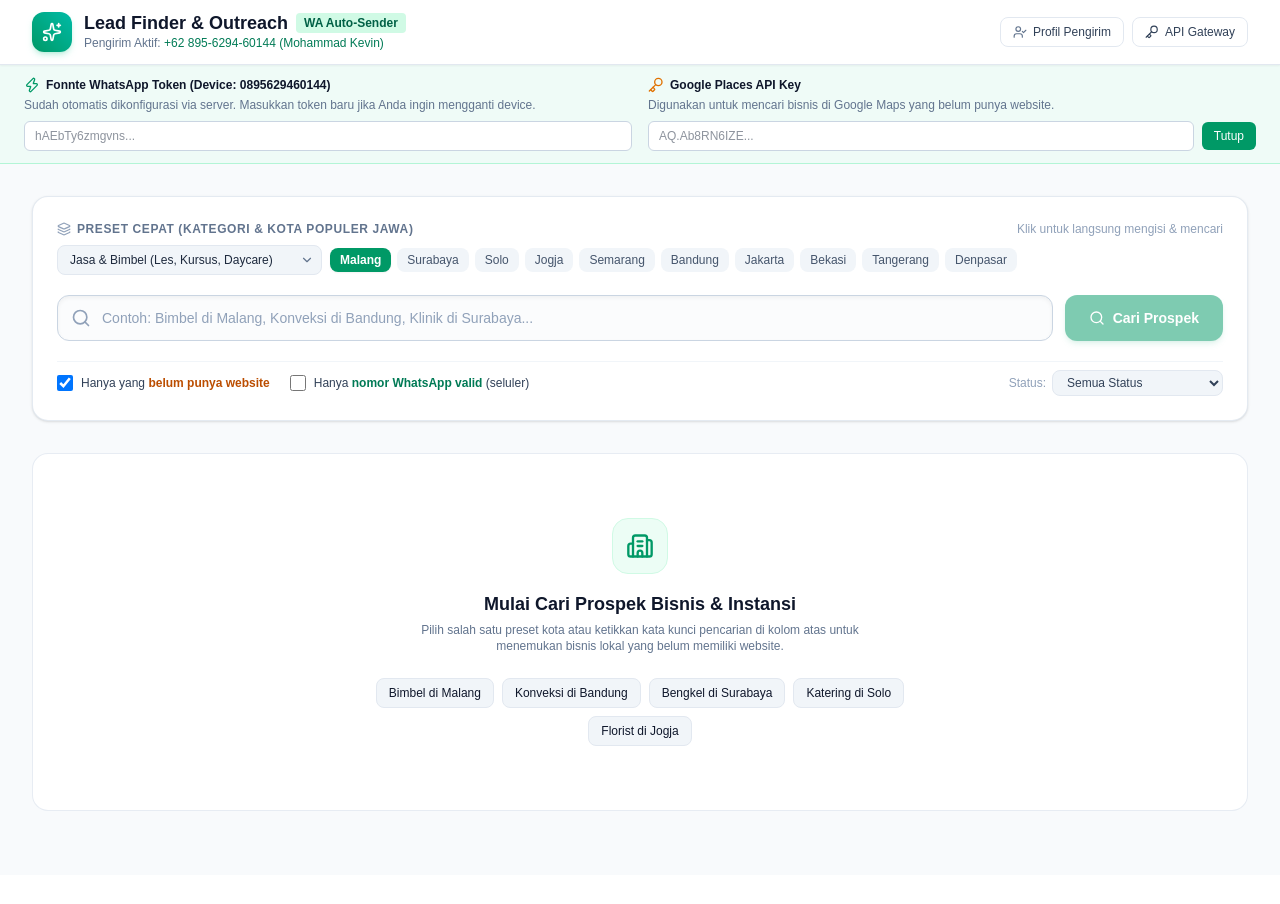
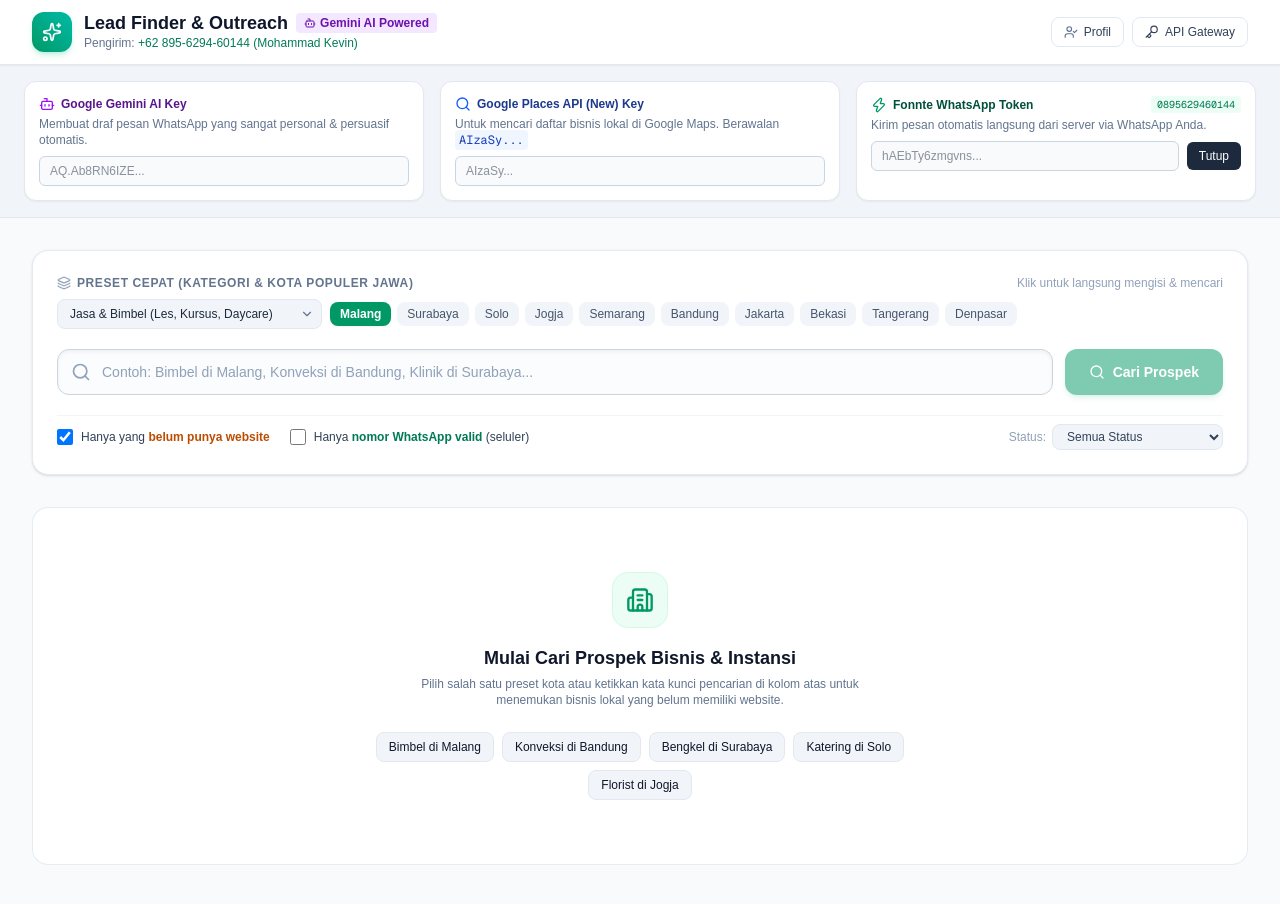
Before and after one commit to MohammadKevin/find-client, a Next.js app: page / in a window 1280 px wide. Both pictures are taken after a click on the button "API Gateway". Shown: the top 904 px of the page. Before the commit the page ends 875 px from the top, so only its background shows below. Built offline with nearby package versions, Linux system fonts and the light colour scheme.

Commit message:
feat: add Google Gemini AI outreach copywriting generator

```diff
--- /dev/null
+++ b/app/api/generate-pitch/route.ts
@@ -0,0 +1,116 @@
+import { NextRequest, NextResponse } from 'next/server';
+
+export async function POST(req: NextRequest) {
+  try {
+    const body = await req.json().catch(() => ({}));
+    const {
+      businessName,
+      category = 'general',
+      address = '',
+      rating = 0,
+      userRatingCount = 0,
+      senderName = 'Mohammad Kevin',
+      senderRole = 'freelance web developer',
+      geminiKey: customGeminiKey,
+    } = body;
+
+    if (!businessName) {
+      return NextResponse.json(
+        { error: 'Nama bisnis wajib disertakan.' },
+        { status: 400 }
+      );
+    }
+
+    const apiKey = customGeminiKey || process.env.GEMINI_API_KEY;
+
+    if (!apiKey) {
+      return NextResponse.json(
+        { error: 'GEMINI_API_KEY belum dikonfigurasi di .env.local.' },
+        { status: 400 }
+      );
+    }
+
+    const prompt = `Anda adalah seorang copywriter sales outreach WhatsApp profesional dan ramah di Indonesia.
+Tugas Anda: Buat pesan WhatsApp personalisasi, singkat, padat, sopan, dan persuasif dari seorang freelance web developer bernama "${senderName}" (${senderRole}) kepada pemilik/admin bisnis "${businessName}".
+
+Konteks Bisnis:
+- Nama Bisnis: ${businessName}
+- Kategori/Fokus: ${category}
+- Alamat: ${address || 'Indonesia'}
+- Rating Google: ${rating > 0 ? `${rating} bintang (${userRatingCount} ulasan)` : 'Tidak ada ulasan'}
+- Masalah: Bisnis ini belum memiliki website resmi di Google Maps, padahal reputasinya bagus.
+
+Instruksi Penulisan:
+1. Sapa dengan ramah (Halo Kak/Admin/Bapak/Ibu ${businessName}).
+2. Sebutkan nama saya (${senderName}, ${senderRole}).
+3. Apresiasi bisnis mereka (misal sebut lokasi/reputasi di Google Maps).
+4. Soroti keunggulan memiliki website resmi sesuai kategorinya:
+   - Jika UMKM/Kuliner/Retail: katalog visual interaktif, daftar harga tanpa tanya manual, tombol order langsung ke WA.
+   - Jika Jasa/Bimbel/Klinik/Bengkel: profil resmi, jam operasional, kredibilitas di pencarian Google, booking praktis.
+5. Berikan penawaran tanpa beban (Call to Action halus): Tawaran membuatkan preview / demo desain gratis terlebih dahulu atau kirim portofolio.
+6. Hindari bahasa kaku atau terlalu formal/kuno. Gunakan gaya bahasa Indonesia modern yang natural, hangat, dan profesional.
+7. Output HANYA teks pesan WhatsApp yang siap kirim tanpa tanda kutip pembuka/penutup atau penjelasan tambahan.`;
+
+    const modelsToTry = ['gemini-2.5-flash', 'gemini-1.5-flash', 'gemini-2.0-flash'];
+    let generatedText = '';
+    let lastError: string | null = null;
+
+    for (const model of modelsToTry) {
+      try {
+        const geminiRes = await fetch(
+          `https://generativelanguage.googleapis.com/v1beta/models/${model}:generateContent?key=${apiKey}`,
+          {
+            method: 'POST',
+            headers: {
+              'Content-Type': 'application/json',
+            },
+            body: JSON.stringify({
+              contents: [
+                {
+                  parts: [{ text: prompt }],
+                },
+              ],
+              generationConfig: {
+                temperature: 0.7,
+                maxOutputTokens: 600,
+              },
+            }),
+          }
+        );
+
+        if (geminiRes.ok) {
+          const data = await geminiRes.json();
+          const candidate = data.candidates?.[0]?.content?.parts?.[0]?.text;
+          if (candidate) {
+            generatedText = candidate.trim();
+            break;
+          }
+        } else {
+          const errData = await geminiRes.json().catch(() => null);
+          lastError = errData?.error?.message || geminiRes.statusText;
+        }
+      } catch (err) {
+        lastError = err instanceof Error ? err.message : 'Fetch failed';
+      }
+    }
+
+    if (!generatedText) {
+      return NextResponse.json(
+        {
+          error: `Gagal generate pesan dengan Gemini AI: ${lastError || 'Unknown error'}`,
+        },
+        { status: 500 }
+      );
+    }
+
+    return NextResponse.json({
+      success: true,
+      businessName,
+      message: generatedText,
+    });
+  } catch (error: unknown) {
+    const errorMsg =
+      error instanceof Error ? error.message : 'Terjadi kesalahan server saat generate AI pitch.';
+    return NextResponse.json({ error: errorMsg }, { status: 500 });
+  }
+}
--- a/app/page.tsx
+++ b/app/page.tsx
@@ -30,6 +30,8 @@
   Layers,
   Zap,
   CheckCheck,
+  Bot,
+  Wand2,
 } from 'lucide-react';
 import {
   generateOutreachMessage,
@@ -43,6 +45,7 @@
 interface LeadWithMeta extends PlaceLead {
   status: OutreachStatus;
   selectedCategory: OutreachCategory;
+  aiMessage?: string;
   customNotes?: string;
 }
 
@@ -115,9 +118,16 @@
   const [selectedCity, setSelectedCity] = useState('Malang');
   const [selectedCategoryPreset, setSelectedCategoryPreset] = useState(PRESET_CATEGORIES[1].query);
 
-  const [apiKey, setApiKey] = useState(() => {
+  const [placesApiKey, setPlacesApiKey] = useState(() => {
     if (typeof window !== 'undefined') {
       return localStorage.getItem('google_places_api_key') || '';
+    }
+    return '';
+  });
+
+  const [geminiApiKey, setGeminiApiKey] = useState(() => {
+    if (typeof window !== 'undefined') {
+      return localStorage.getItem('gemini_api_key') || '';
     }
     return '';
   });
@@ -129,7 +139,7 @@
     return '';
   });
 
-  const [showApiKeyInput, setShowApiKeyInput] = useState(false);
+  const [showSettingsDrawer, setShowSettingsDrawer] = useState(false);
 
   const [filterNoWebsiteOnly, setFilterNoWebsiteOnly] = useState(true);
   const [filterValidWaOnly, setFilterValidWaOnly] = useState(false);
@@ -151,6 +161,7 @@
 
   const [isLoading, setIsLoading] = useState(false);
   const [sendingId, setSendingId] = useState<string | null>(null);
+  const [generatingAiId, setGeneratingAiId] = useState<string | null>(null);
   const [notification, setNotification] = useState<{ type: 'success' | 'error'; message: string } | null>(null);
   const [errorMessage, setErrorMessage] = useState<string | null>(null);
   const [leads, setLeads] = useState<LeadWithMeta[]>([]);
@@ -175,10 +186,17 @@
     setTimeout(() => setNotification(null), 4000);
   };
 
-  const handleSaveApiKey = (value: string) => {
-    setApiKey(value);
+  const handleSavePlacesApiKey = (value: string) => {
+    setPlacesApiKey(value);
     try {
       localStorage.setItem('google_places_api_key', value);
+    } catch {}
+  };
+
+  const handleSaveGeminiApiKey = (value: string) => {
+    setGeminiApiKey(value);
+    try {
+      localStorage.setItem('gemini_api_key', value);
     } catch {}
   };
 
@@ -234,7 +252,7 @@
         headers: { 'Content-Type': 'application/json' },
         body: JSON.stringify({
           query: activeQuery,
-          apiKey: apiKey || undefined,
+          apiKey: placesApiKey || undefined,
         }),
       });
 
@@ -296,8 +314,50 @@
     return { total, noWebsite, validWa, contacted };
   }, [leads]);
 
+  const handleGenerateGeminiPitch = async (lead: LeadWithMeta) => {
+    setGeneratingAiId(lead.id);
+
+    try {
+      const res = await fetch('/api/generate-pitch', {
+        method: 'POST',
+        headers: { 'Content-Type': 'application/json' },
+        body: JSON.stringify({
+          businessName: lead.name,
+          category: lead.selectedCategory,
+          address: lead.formattedAddress,
+          rating: lead.rating,
+          userRatingCount: lead.userRatingCount,
+          senderName,
+          senderRole,
+          geminiKey: geminiApiKey || undefined,
+        }),
+      });
+
+      const data = await res.json();
+      if (!res.ok) {
+        throw new Error(data.error || 'Gagal membuat pesan dengan Gemini AI.');
+      }
+
+      const aiText = data.message;
+      setLeads((prev) =>
+        prev.map((item) => (item.id === lead.id ? { ...item, aiMessage: aiText } : item))
+      );
+
+      setPreviewModalLead({ ...lead, aiMessage: aiText });
+      setEditedMessage(aiText);
+      showToast('success', `Gemini AI selesai membuat draf untuk ${lead.name}!`);
+    } catch (err: unknown) {
+      const msg = err instanceof Error ? err.message : 'Gagal menghubungi Gemini AI.';
+      showToast('error', msg);
+    } finally {
+      setGeneratingAiId(null);
+    }
+  };
+
   const handleCopyMessage = async (lead: LeadWithMeta) => {
-    const message = generateOutreachMessage({
+    const message =
+      lead.aiMessage ||
+      generateOutreachMessage({
         businessName: lead.name,
         category: lead.selectedCategory,
         senderName,
@@ -317,7 +377,9 @@
   const handleOpenWhatsAppManual = (lead: LeadWithMeta) => {
     if (!lead.phoneAnalysis.isValid || !lead.phoneAnalysis.isMobile) return;
 
-    const message = generateOutreachMessage({
+    const message =
+      lead.aiMessage ||
+      generateOutreachMessage({
         businessName: lead.name,
         category: lead.selectedCategory,
         senderName,
@@ -340,6 +402,7 @@
 
     const messageToSend =
       customText ||
+      lead.aiMessage ||
       generateOutreachMessage({
         businessName: lead.name,
         category: lead.selectedCategory,
@@ -380,7 +443,9 @@
   };
 
   const handleOpenPreview = (lead: LeadWithMeta) => {
-    const initialText = generateOutreachMessage({
+    const initialText =
+      lead.aiMessage ||
+      generateOutreachMessage({
         businessName: lead.name,
         category: lead.selectedCategory,
         senderName,
@@ -490,12 +555,12 @@
                 <h1 className="font-bold text-lg text-slate-900 leading-none">
                   Lead Finder & Outreach
                 </h1>
-                <span className="inline-flex items-center px-2 py-0.5 rounded text-xs font-semibold bg-emerald-100 text-emerald-800">
-                  WA Auto-Sender
+                <span className="inline-flex items-center gap-1 px-2 py-0.5 rounded text-xs font-semibold bg-purple-100 text-purple-800">
+                  <Bot className="h-3 w-3" /> Gemini AI Powered
                 </span>
               </div>
               <p className="text-xs text-slate-500 mt-0.5">
-                Pengirim Aktif: <strong className="text-emerald-700 font-medium">+62 895-6294-60144 ({senderName})</strong>
+                Pengirim: <strong className="text-emerald-700 font-medium">+62 895-6294-60144 ({senderName})</strong>
               </p>
             </div>
           </div>
@@ -507,13 +572,13 @@
               title="Atur Profil Pengirim Pesan"
             >
               <UserCheck className="h-3.5 w-3.5 text-slate-500" />
-              <span>Profil Pengirim</span>
+              <span>Profil</span>
             </button>
 
             <button
-              onClick={() => setShowApiKeyInput(!showApiKeyInput)}
+              onClick={() => setShowSettingsDrawer(!showSettingsDrawer)}
               className="inline-flex items-center gap-1.5 px-3 py-1.5 text-xs font-medium rounded-lg border border-slate-200 hover:bg-slate-100 text-slate-700 transition cursor-pointer"
-              title="Konfigurasi API Key & Fonnte Gateway"
+              title="Konfigurasi API Keys (Gemini, Places, Fonnte)"
             >
               <Key className="h-3.5 w-3.5" />
               <span>API Gateway</span>
@@ -522,17 +587,59 @@
         </div>
       </header>
 
-      {/* Drawer / Setting panels */}
-      {showApiKeyInput && (
-        <div className="bg-emerald-50/70 border-b border-emerald-200/80 px-4 py-3 sm:px-6">
-          <div className="max-w-7xl mx-auto grid grid-cols-1 md:grid-cols-2 gap-4 text-xs text-emerald-950">
-            <div>
-              <div className="flex items-center gap-1.5 font-semibold text-slate-900 mb-1">
-                <Zap className="h-4 w-4 text-emerald-600" />
-                Fonnte WhatsApp Token (Device: 0895629460144)
+      {/* API Configuration Drawer */}
+      {showSettingsDrawer && (
+        <div className="bg-slate-100/90 border-b border-slate-200 px-4 py-4 sm:px-6">
+          <div className="max-w-7xl mx-auto grid grid-cols-1 md:grid-cols-3 gap-4 text-xs">
+            {/* Gemini Key */}
+            <div className="bg-white p-3.5 rounded-xl border border-slate-200 shadow-xs">
+              <div className="flex items-center gap-1.5 font-semibold text-purple-900 mb-1">
+                <Bot className="h-4 w-4 text-purple-600" />
+                Google Gemini AI Key
               </div>
               <p className="text-slate-500 mb-2">
-                Sudah otomatis dikonfigurasi via server. Masukkan token baru jika Anda ingin mengganti device.
+                Membuat draf pesan WhatsApp yang sangat personal & persuasif otomatis.
+              </p>
+              <input
+                type="password"
+                value={geminiApiKey}
+                onChange={(e) => handleSaveGeminiApiKey(e.target.value)}
+                placeholder="AQ.Ab8RN6IZE..."
+                className="w-full px-2.5 py-1.5 rounded-md border border-slate-300 bg-slate-50 text-xs text-slate-800 focus:outline-none focus:ring-1 focus:ring-purple-500"
+              />
+            </div>
+
+            {/* Places Key */}
+            <div className="bg-white p-3.5 rounded-xl border border-slate-200 shadow-xs">
+              <div className="flex items-center gap-1.5 font-semibold text-blue-900 mb-1">
+                <Search className="h-4 w-4 text-blue-600" />
+                Google Places API (New) Key
+              </div>
+              <p className="text-slate-500 mb-2">
+                Untuk mencari daftar bisnis lokal di Google Maps. Berawalan <code className="bg-blue-50 px-1 py-0.5 rounded text-blue-800">AIzaSy...</code>
+              </p>
+              <input
+                type="password"
+                value={placesApiKey}
+                onChange={(e) => handleSavePlacesApiKey(e.target.value)}
+                placeholder="AIzaSy..."
+                className="w-full px-2.5 py-1.5 rounded-md border border-slate-300 bg-slate-50 text-xs text-slate-800 focus:outline-none focus:ring-1 focus:ring-blue-500"
+              />
+            </div>
+
+            {/* Fonnte Gateway */}
+            <div className="bg-white p-3.5 rounded-xl border border-slate-200 shadow-xs">
+              <div className="flex items-center justify-between mb-1">
+                <div className="flex items-center gap-1.5 font-semibold text-emerald-900">
+                  <Zap className="h-4 w-4 text-emerald-600" />
+                  Fonnte WhatsApp Token
+                </div>
+                <span className="text-[10px] text-emerald-700 bg-emerald-50 px-1.5 py-0.5 rounded font-mono">
+                  0895629460144
+                </span>
+              </div>
+              <p className="text-slate-500 mb-2">
+                Kirim pesan otomatis langsung dari server via WhatsApp Anda.
               </p>
               <div className="flex items-center gap-2">
                 <input
@@ -540,30 +647,11 @@
                   value={fonnteToken}
                   onChange={(e) => handleSaveFonnteToken(e.target.value)}
                   placeholder="hAEbTy6zmgvns..."
-                  className="w-full px-2.5 py-1.5 rounded-md border border-slate-300 bg-white text-xs text-slate-800 focus:outline-none focus:ring-1 focus:ring-emerald-500"
-                />
-              </div>
-            </div>
-
-            <div>
-              <div className="flex items-center gap-1.5 font-semibold text-slate-900 mb-1">
-                <Key className="h-4 w-4 text-amber-600" />
-                Google Places API Key
-              </div>
-              <p className="text-slate-500 mb-2">
-                Digunakan untuk mencari bisnis di Google Maps yang belum punya website.
-              </p>
-              <div className="flex items-center gap-2">
-                <input
-                  type="password"
-                  value={apiKey}
-                  onChange={(e) => handleSaveApiKey(e.target.value)}
-                  placeholder="AQ.Ab8RN6IZE..."
-                  className="w-full px-2.5 py-1.5 rounded-md border border-slate-300 bg-white text-xs text-slate-800 focus:outline-none focus:ring-1 focus:ring-emerald-500"
+                  className="w-full px-2.5 py-1.5 rounded-md border border-slate-300 bg-slate-50 text-xs text-slate-800 focus:outline-none focus:ring-1 focus:ring-emerald-500"
                 />
                 <button
-                  onClick={() => setShowApiKeyInput(false)}
-                  className="px-3 py-1.5 rounded-md bg-emerald-600 text-white font-medium hover:bg-emerald-700 transition cursor-pointer shrink-0"
+                  onClick={() => setShowSettingsDrawer(false)}
+                  className="px-3 py-1.5 rounded-md bg-slate-800 text-white font-medium hover:bg-slate-900 transition cursor-pointer shrink-0"
                 >
                   Tutup
                 </button>
@@ -843,6 +931,7 @@
               const phone = lead.phoneAnalysis;
               const hasValidWa = phone.isValid && phone.isMobile;
               const isSendingThis = sendingId === lead.id;
+              const isGeneratingAi = generatingAiId === lead.id;
 
               return (
                 <div
@@ -888,6 +977,13 @@
                             <span className="text-slate-400">
                               ({lead.userRatingCount})
                             </span>
+                          </span>
+                        )}
+
+                        {/* AI Draft Indicator */}
+                        {lead.aiMessage && (
+                          <span className="inline-flex items-center gap-1 px-2 py-0.5 rounded-full text-[11px] font-semibold bg-purple-100 text-purple-800 border border-purple-200">
+                            <Bot className="h-3 w-3" /> AI Customized
                           </span>
                         )}
                       </div>
@@ -971,6 +1067,21 @@
 
                       {/* Action Buttons */}
                       <div className="flex flex-wrap items-center gap-2 w-full sm:w-auto justify-end">
+                        {/* Gemini AI Generate Pitch Button */}
+                        <button
+                          onClick={() => handleGenerateGeminiPitch(lead)}
+                          disabled={isGeneratingAi}
+                          className="inline-flex items-center gap-1.5 px-2.5 py-2 rounded-lg border border-purple-200 bg-purple-50 hover:bg-purple-100 text-purple-800 text-xs font-semibold transition cursor-pointer"
+                          title="Tulis copywriting penawaran unik menggunakan Gemini AI"
+                        >
+                          {isGeneratingAi ? (
+                            <RefreshCw className="h-3.5 w-3.5 animate-spin text-purple-600" />
+                          ) : (
+                            <Wand2 className="h-3.5 w-3.5 text-purple-600" />
+                          )}
+                          <span>Gemini AI</span>
+                        </button>
+
                         {/* Preview button */}
                         <button
                           onClick={() => handleOpenPreview(lead)}
@@ -1121,6 +1232,11 @@
                 <h3 className="font-bold text-base text-slate-900 flex items-center gap-2">
                   <MessageSquare className="h-4 w-4 text-emerald-600" />
                   Draf Pesan WhatsApp
+                  {previewModalLead.aiMessage && (
+                    <span className="text-[11px] font-semibold bg-purple-100 text-purple-800 px-2 py-0.5 rounded-full">
+                      Gemini AI
+                    </span>
+                  )}
                 </h3>
                 <p className="text-xs text-slate-500 mt-0.5">
                   Tujuan: <span className="font-semibold text-slate-800">{previewModalLead.name}</span> (
@@ -1141,7 +1257,14 @@
             <div className="space-y-1">
               <div className="flex items-center justify-between text-xs font-medium text-slate-700">
                 <span>Teks Pesan (Dapat diedit bebas):</span>
-                <span className="text-slate-400">{editedMessage.length} karakter</span>
+                <button
+                  onClick={() => handleGenerateGeminiPitch(previewModalLead)}
+                  disabled={generatingAiId === previewModalLead.id}
+                  className="inline-flex items-center gap-1 text-purple-700 hover:text-purple-900 font-semibold cursor-pointer"
+                >
+                  <Wand2 className="h-3 w-3" />
+                  <span>{generatingAiId === previewModalLead.id ? 'Membuat...' : 'Regenerate via Gemini AI'}</span>
+                </button>
               </div>
               <textarea
                 value={editedMessage}
```
Also changed, not shown: 1 other file (tests, documents, lock files or other folders). Lines whose indentation alone changed are shown as unchanged.
